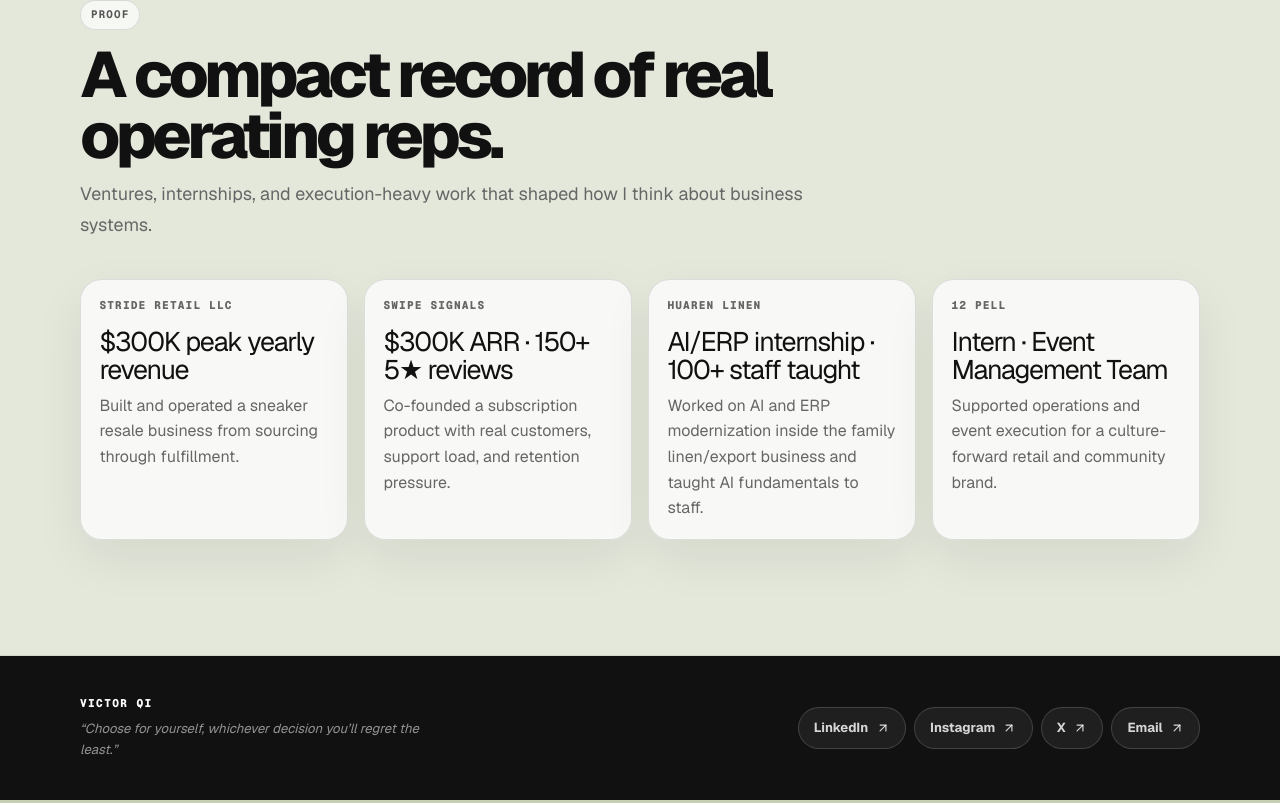
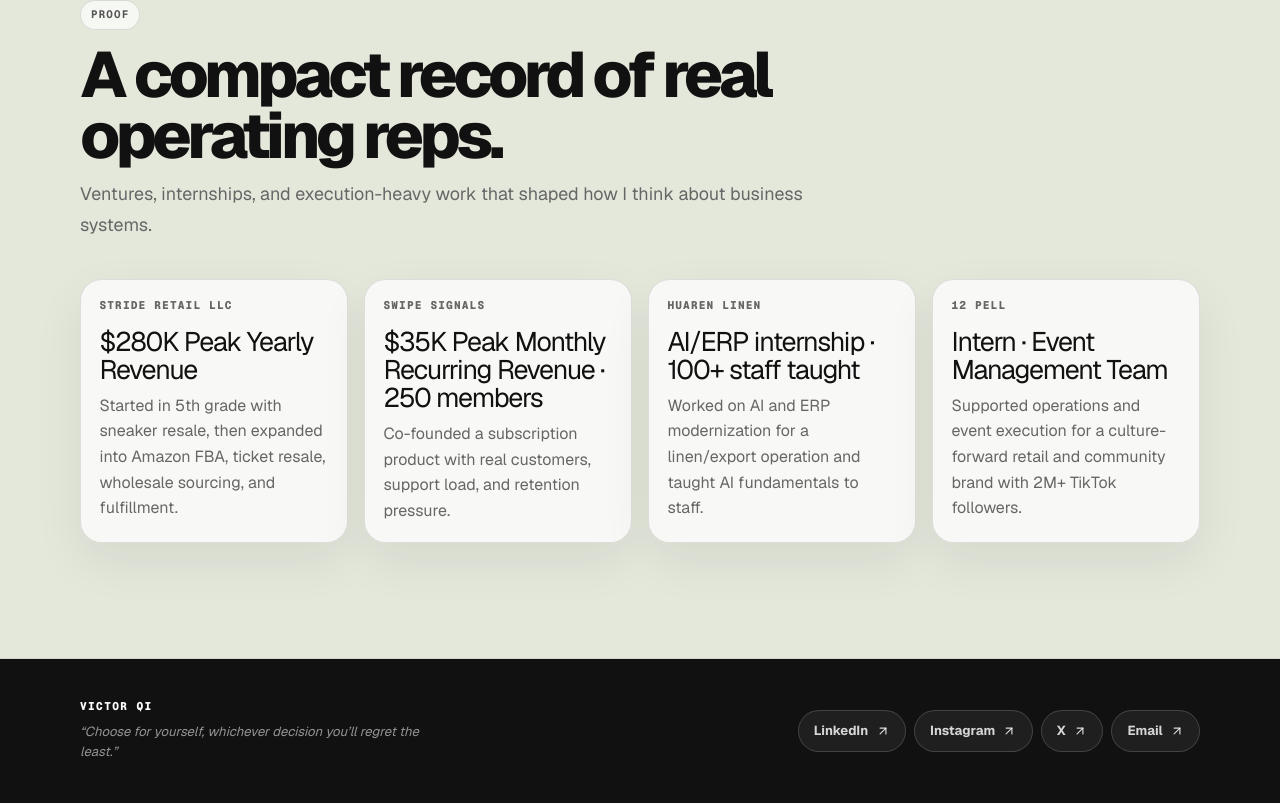
Before and after one commit to stridesz/victor-portfolio, a Next.js app: page / in a window 1280 px wide. Shown: the part 1800-2603 px from the top of the page. Built offline with nearby package versions, Linux system fonts and the light colour scheme.

Commit message:
[verified] Update portfolio proof point metrics

```diff
--- a/app/data/site.ts
+++ b/app/data/site.ts
@@ -55,23 +55,25 @@ export const projects: Project[] = [
 export const proofPoints: ProofPoint[] = [
   {
     label: "Stride Retail LLC",
-    metric: "$300K peak yearly revenue",
-    description: "Built and operated a sneaker resale business from sourcing through fulfillment.",
+    metric: "$280K Peak Yearly Revenue",
+    description:
+      "Started in 5th grade with sneaker resale, then expanded into Amazon FBA, ticket resale, wholesale sourcing, and fulfillment.",
   },
   {
     label: "Swipe Signals",
-    metric: "$300K ARR · 150+ 5★ reviews",
+    metric: "$35K Peak Monthly Recurring Revenue · 250 members",
     description: "Co-founded a subscription product with real customers, support load, and retention pressure.",
   },
   {
     label: "Huaren Linen",
     metric: "AI/ERP internship · 100+ staff taught",
     description:
-      "Worked on AI and ERP modernization inside the family linen/export business and taught AI fundamentals to staff.",
+      "Worked on AI and ERP modernization for a linen/export operation and taught AI fundamentals to staff.",
   },
   {
     label: "12 Pell",
     metric: "Intern · Event Management Team",
-    description: "Supported operations and event execution for a culture-forward retail and community brand.",
+    description:
+      "Supported operations and event execution for a culture-forward retail and community brand with 2M+ TikTok followers.",
   },
 ];
```
